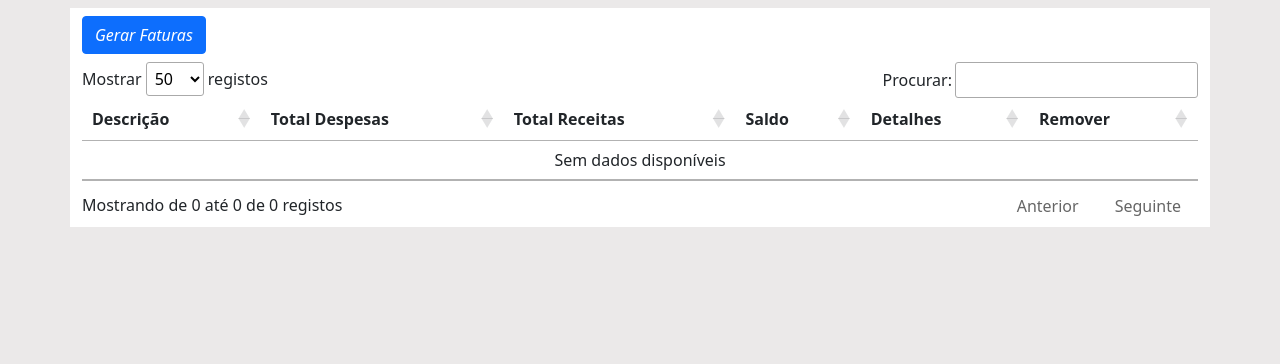
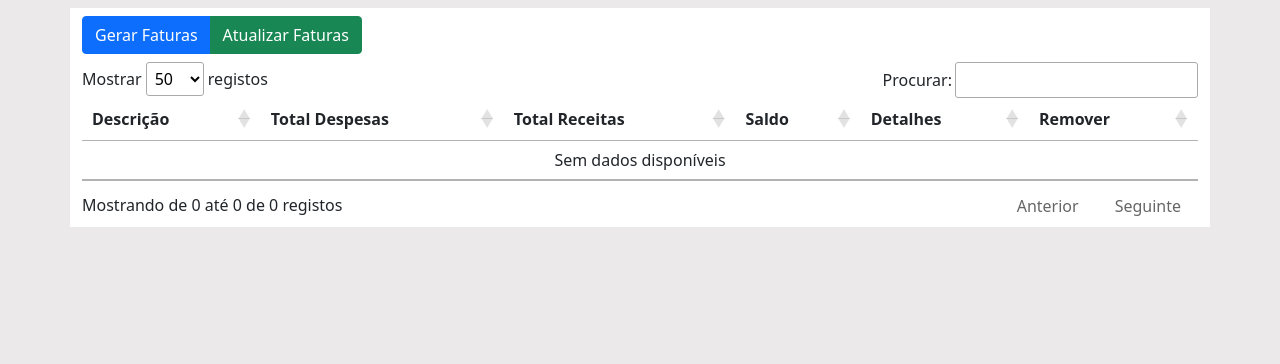
Before and after one commit to hadtrindade/controle-contas, a Python web app: template controle_contas/templates/invoices/invoice.html in a window 1280 px wide. Shown: the part 56-420 px from the top of the page. Run offline with Jinja, Linux system fonts and the light colour scheme; the template is opened without the code that fills it, so the values that code supplies are empty; some libraries are stand-ins or nearby versions.

Commit message:
ajuste dos botòes do template

```diff
--- a/controle_contas/templates/base.html
+++ b/controle_contas/templates/base.html
@@ -17,7 +17,11 @@
         <header>
             <nav class="navbar navbar-expand-sm navbar-dark bg-dark" aria-label="Third navbar example">
                 <div class="container-fluid">
-                <a class="navbar-brand" href="{{ url_for('site.index') }}"">Controle de Contas</a>
+                    {% if current_user.is_authenticated %}
+                        <a class="navbar-brand" href="{{ url_for( 'site.dashboard', desc=date ) }}">Controle de Contas</a>
+                    {% else %}
+                        <a class="navbar-brand" href="{{ url_for('site.index') }}"">Controle de Contas</a>
+                    {% endif %}
                 <button class="navbar-toggler" type="button" data-bs-toggle="collapse" data-bs-target="#navbarsExample03" aria-controls="navbarsExample03" aria-expanded="false" aria-label="Toggle navigation">
                     <span class="navbar-toggler-icon"></span>
                 </button>
--- a/controle_contas/templates/invoices/invoice.html
+++ b/controle_contas/templates/invoices/invoice.html
@@ -6,9 +6,10 @@
 {% block contents %}
 
 <div class="container mt-2" id="id_body">
-    <a href="{{ url_for( 'site.generate_invoices' ) }}" class="btn btn-primary mt-2 mb-2" title="Gerar Faturas">
-        <i class="fa fa-pencil" aria-hidden="true">Gerar Faturas</i>
-    </a>
+    <div class="btn-group mt-2 mb-2" role="group" aria-label="Basic mixed styles example">
+        <a href="{{ url_for( 'site.generate_invoices' ) }}" class="btn btn-primary">Gerar Faturas</a>
+        <a href="{{ url_for( 'site.generate_invoices' ) }}" class="btn btn-success">Atualizar Faturas</a>
+    </div>
        <!-- Modal Details-->
     <div class="modal fade" id="detailsInvoices" tabindex="-1" role="dialog" aria-labelledby="detailsInvoicesTitle" aria-hidden="true">
         <div class="modal-dialog modal-lg" role="document">
```
